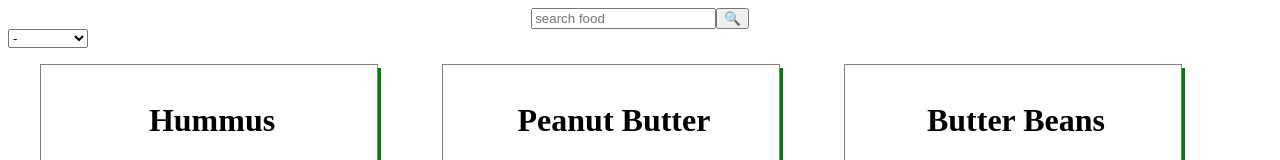
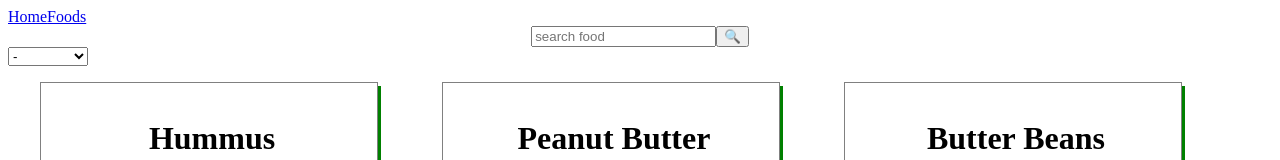
Before and after one commit to ruokaizhao/foods_nutritions, a React (Create React App) app: page / in a window 1280 px wide. Shown: the top 160 px of the page. Built offline with nearby package versions, Linux system fonts and the light colour scheme; data requests are answered from the project's data file; grey boxes are pictures that could not be loaded.

Commit message:
Builds NavBar for client-side routing

```diff
--- a/src/components/App.js
+++ b/src/components/App.js
@@ -2,6 +2,7 @@ import React, { useEffect, useState } from 'react';
 import FoodsList from "./FoodsList"
 import Search from './Search';
 import Filter from "./Filter"
+import NavBar from './NavBar';
 
 function App() {
 const[foods, setFoods] = useState([])
@@ -11,6 +12,7 @@ const[filter, setFilter] = useState("all")
 
   return (
     <div className="App">
+      <NavBar />
       <Search onSetSearch={setSearch} />
       <Filter onSetFilter={setFilter} />
       <FoodsList onFoods={foods} onSetFoods={setFoods} search={search} filter={filter} />
--- /dev/null
+++ b/src/components/NavBar.js
@@ -0,0 +1,20 @@
+import React from "react";
+import { NavLink } from "react-router-dom";
+
+function NavBar() {
+
+    return (
+        <div>
+          <NavLink exact to="/">
+            Home
+          </NavLink>
+          <NavLink to="/foods">
+            Foods
+          </NavLink>
+        </div>
+
+
+    )
+}
+
+export default NavBar
--- a/src/index.js
+++ b/src/index.js
@@ -2,16 +2,11 @@ import React from 'react';
 import ReactDOM from 'react-dom';
 import './index.css';
 import App from './components/App';
-import reportWebVitals from './reportWebVitals';
+import { BrowserRouter as Router } from "react-router-dom";
 
 ReactDOM.render(
-  <React.StrictMode>
+  <Router>
     <App />
-  </React.StrictMode>,
+  </Router>,
   document.getElementById('root')
 );
-
-// If you want to start measuring performance in your app, pass a function
-// to log results (for example: reportWebVitals(console.log))
-// or send to an analytics endpoint. Learn more: https://bit.ly/CRA-vitals
-reportWebVitals();
```
